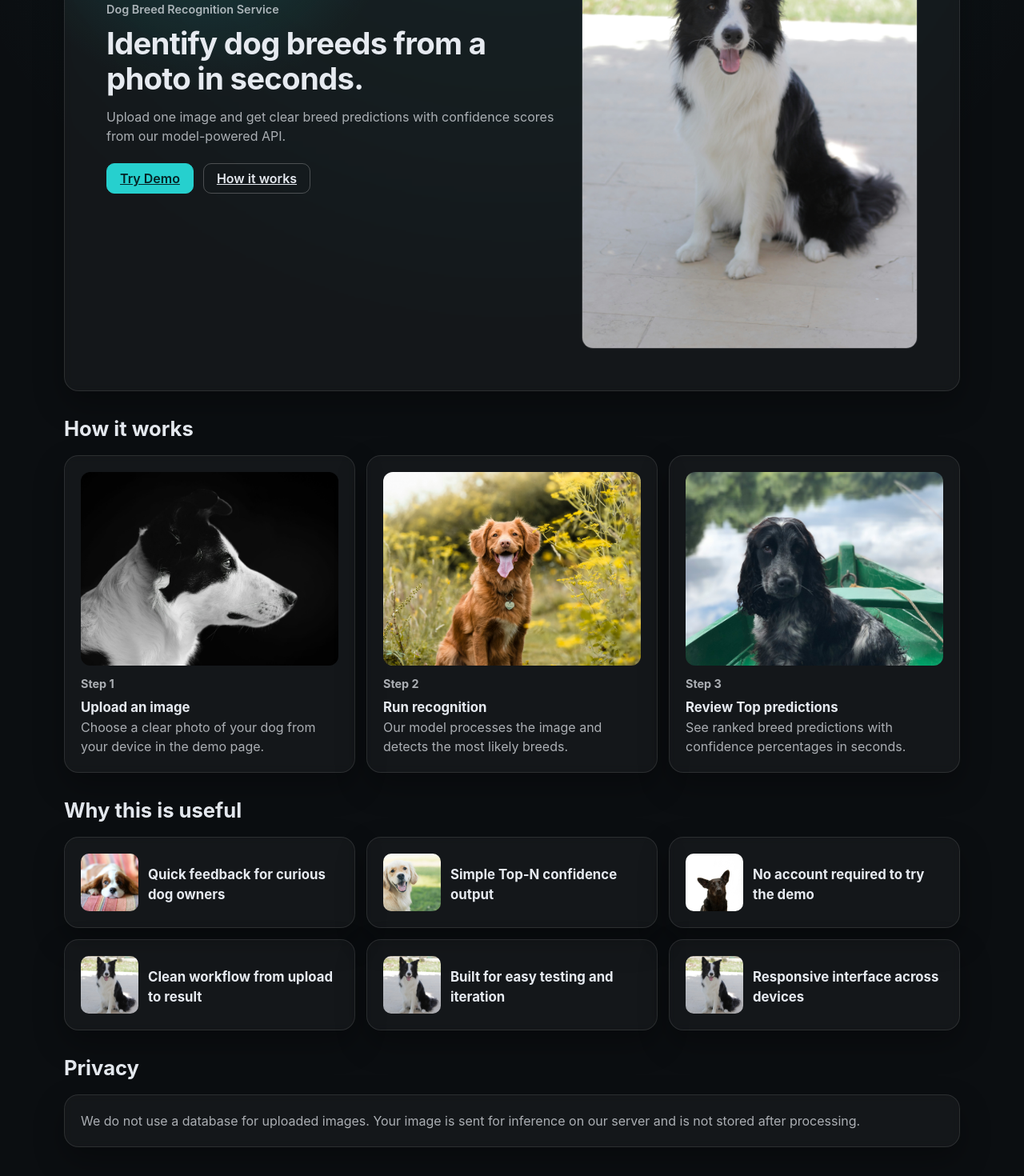
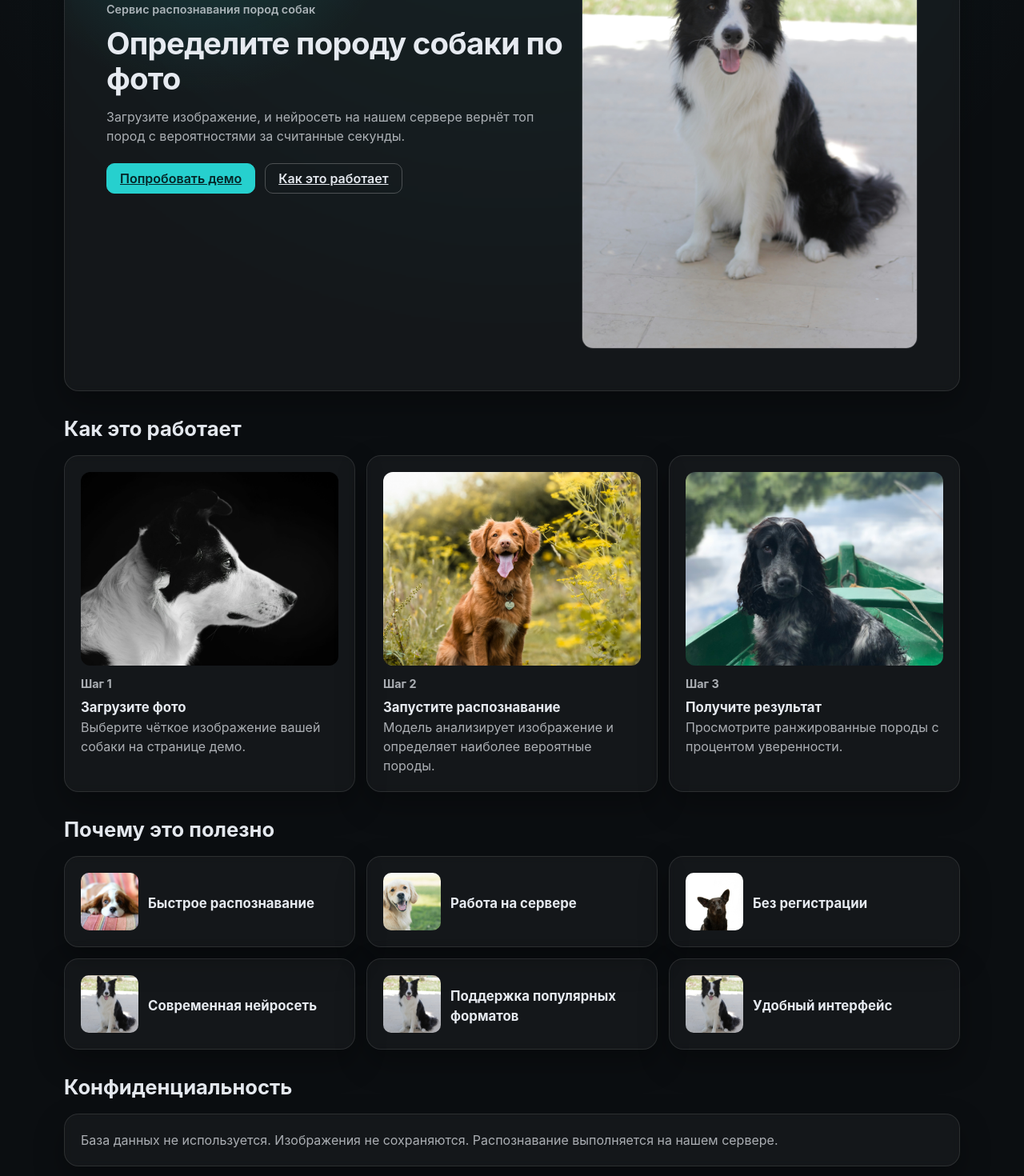
Before and after one commit to hazevisual/DogBreedPyAi, a React (Vite) app in the folder frontend/: page / in a window 1280 px wide. Shown: the part 340-1810 px from the top of the page at 80% size. Built offline with nearby package versions, Linux system fonts and the light colour scheme.

Commit message:
Translate frontend UI text to Russian

```diff
--- a/frontend/index.html
+++ b/frontend/index.html
@@ -1,9 +1,13 @@
 <!doctype html>
-<html lang="en">
+<html lang="ru">
   <head>
     <meta charset="UTF-8" />
     <meta name="viewport" content="width=device-width, initial-scale=1.0" />
-    <title>Dog Breed Recognition Service</title>
+    <title>Распознавание породы собаки по фото</title>
+    <meta
+      name="description"
+      content="Сервис распознавания породы собаки по изображению с использованием нейросети."
+    />
   </head>
   <body>
     <div id="root"></div>
--- a/frontend/src/pages/DemoPage.tsx
+++ b/frontend/src/pages/DemoPage.tsx
@@ -21,14 +21,14 @@ export default function DemoPage() {
 
     if (!file) {
       setState('error');
-      setErrorMessage('Please select an image file.');
+      setErrorMessage('Пожалуйста, выберите изображение.');
       setPredictions([]);
       return;
     }
 
     if (!file.type.startsWith('image/')) {
       setState('error');
-      setErrorMessage('Please select a valid image file.');
+      setErrorMessage('Нужен файл изображения (JPG, PNG, WebP).');
       setPredictions([]);
       return;
     }
@@ -47,53 +47,42 @@ export default function DemoPage() {
       });
 
       if (response.status !== 200) {
-        let message = 'Prediction failed.';
-
-        try {
-          const errorData = (await response.json()) as { message?: string };
-          if (errorData.message) {
-            message = errorData.message;
-          }
-        } catch {
-          // Keep default message when response JSON parsing fails.
-        }
-
         setState('error');
-        setErrorMessage(message);
+        setErrorMessage('Не удалось выполнить распознавание.');
         return;
       }
 
       const data = (await response.json()) as { predictions?: Prediction[] };
-      const sortedPredictions = [...(data.predictions ?? [])].sort(
-        (a, b) => b.score - a.score
-      );
+      const sortedPredictions = [...(data.predictions ?? [])].sort((a, b) => b.score - a.score);
 
       setPredictions(sortedPredictions);
       setState('success');
     } catch {
       setState('error');
-      setErrorMessage('Server is not available.');
+      setErrorMessage('Сервер недоступен.');
     }
   };
 
   return (
     <main className="demo-page">
       <div className="container">
-        <nav className="top-nav" aria-label="Demo navigation">
-          <p className="brand">Dog Breed AI</p>
+        <nav className="top-nav" aria-label="Навигация демо">
+          <p className="brand">Распознавание пород собак</p>
           <Link to="/" className="button button-secondary nav-demo-link">
-            Back to Home
+            Назад
           </Link>
         </nav>
 
         <section className="card-block demo-card">
-          <h1>Try the Demo</h1>
-          <p className="demo-subtitle">Upload a dog image and run recognition.</p>
+          <h1>Демо распознавания</h1>
+          <p className="demo-subtitle">Загрузите изображение собаки и запустите распознавание.</p>
 
           <label className="upload-zone" htmlFor="dog-image-upload">
-            <span className="upload-title">Choose an image</span>
-            <span className="upload-hint">PNG or JPG image, up to 5MB recommended.</span>
-            <span className="upload-file-name">{file ? file.name : 'No file selected yet'}</span>
+            <span className="upload-title">Выберите изображение</span>
+            <span className="upload-hint">
+              Поддерживаются форматы JPG, PNG, WebP. Максимальный размер — 5 МБ.
+            </span>
+            <span className="upload-file-name">{file ? file.name : 'Файл пока не выбран'}</span>
           </label>
 
           <input
@@ -108,14 +97,14 @@ export default function DemoPage() {
               if (!nextFile) {
                 setFile(null);
                 setState('error');
-                setErrorMessage('Please select an image file.');
+                setErrorMessage('Пожалуйста, выберите изображение.');
                 return;
               }
 
               if (!nextFile.type.startsWith('image/')) {
                 setFile(null);
                 setState('error');
-                setErrorMessage('Please select a valid image file.');
+                setErrorMessage('Нужен файл изображения (JPG, PNG, WebP).');
                 return;
               }
 
@@ -125,11 +114,16 @@ export default function DemoPage() {
             }}
           />
 
-          <button type="button" onClick={onRecognize} disabled={state === 'loading'} className="button button-primary">
-            {state === 'loading' ? 'Processing...' : 'Recognize'}
+          <button
+            type="button"
+            onClick={onRecognize}
+            disabled={state === 'loading'}
+            className="button button-primary"
+          >
+            {state === 'loading' ? 'Обработка...' : 'Распознать'}
           </button>
 
-          {state === 'loading' && <p className="status-text">Loading...</p>}
+          {state === 'loading' && <p className="status-text">Обработка...</p>}
 
           <div aria-live="polite" className="error-area">
             {state === 'error' && <p>{errorMessage}</p>}
@@ -137,8 +131,8 @@ export default function DemoPage() {
 
           <div className="results-area">
             {state === 'success' && (
-              <section className="result-card" aria-label="Prediction results">
-                <h2>Top predictions</h2>
+              <section className="result-card" aria-label="Результаты распознавания">
+                <h2>Результат</h2>
                 <ul>
                   {predictions.map((item, index) => (
                     <li key={`${item.label}-${index}`}>
--- a/frontend/src/pages/LandingPage.tsx
+++ b/frontend/src/pages/LandingPage.tsx
@@ -22,32 +22,32 @@ const getCardImage = (fallbackIndex: number) => cardImages[fallbackIndex] ?? her
 
 const howItWorksSteps = [
   {
-    title: 'Upload an image',
-    description: 'Choose a clear photo of your dog from your device in the demo page.',
+    title: 'Загрузите фото',
+    description: 'Выберите чёткое изображение вашей собаки на странице демо.',
     alt: 'Шаг 1: загрузка фото',
     image: getCardImage(0)
   },
   {
-    title: 'Run recognition',
-    description: 'Our model processes the image and detects the most likely breeds.',
+    title: 'Запустите распознавание',
+    description: 'Модель анализирует изображение и определяет наиболее вероятные породы.',
     alt: 'Шаг 2: распознавание',
     image: getCardImage(1)
   },
   {
-    title: 'Review Top predictions',
-    description: 'See ranked breed predictions with confidence percentages in seconds.',
+    title: 'Получите результат',
+    description: 'Просмотрите ранжированные породы с процентом уверенности.',
     alt: 'Шаг 3: результат',
     image: getCardImage(2)
   }
 ];
 
 const features = [
-  'Quick feedback for curious dog owners',
-  'Simple Top-N confidence output',
-  'No account required to try the demo',
-  'Clean workflow from upload to result',
-  'Built for easy testing and iteration',
-  'Responsive interface across devices'
+  'Быстрое распознавание',
+  'Работа на сервере',
+  'Без регистрации',
+  'Современная нейросеть',
+  'Поддержка популярных форматов',
+  'Удобный интерфейс'
 ].map((title, index) => ({
   title,
   image: getCardImage(index + howItWorksSteps.length)
@@ -57,27 +57,27 @@ export default function LandingPage() {
   return (
     <main className="landing-page">
       <div className="container">
-        <nav className="top-nav" aria-label="Main navigation">
-          <p className="brand">Dog Breed AI</p>
+        <nav className="top-nav" aria-label="Главная навигация">
+          <p className="brand">Распознавание пород собак</p>
           <Link to="/demo" className="button button-primary nav-demo-link">
-            Demo
+            Демо
           </Link>
         </nav>
 
         <section className="hero card-block">
           <div className="hero-content">
-            <p className="eyebrow">Dog Breed Recognition Service</p>
-            <h1>Identify dog breeds from a photo in seconds.</h1>
+            <p className="eyebrow">Сервис распознавания пород собак</p>
+            <h1>Определите породу собаки по фото</h1>
             <p className="hero-subtitle">
-              Upload one image and get clear breed predictions with confidence scores from our
-              model-powered API.
+              Загрузите изображение, и нейросеть на нашем сервере вернёт топ пород с
+              вероятностями за считанные секунды.
             </p>
             <div className="hero-actions">
               <Link to="/demo" className="button button-primary">
-                Try Demo
+                Попробовать демо
               </Link>
               <a href="#how-it-works" className="button button-secondary">
-                How it works
+                Как это работает
               </a>
             </div>
           </div>
@@ -87,7 +87,7 @@ export default function LandingPage() {
         </section>
 
         <section id="how-it-works" className="section">
-          <h2>How it works</h2>
+          <h2>Как это работает</h2>
           <div className="grid grid-3">
             {howItWorksSteps.map((step, index) => (
               <article key={step.title} className="card-block step-card">
@@ -96,7 +96,7 @@ export default function LandingPage() {
                     <img className="step-card-image" src={step.image.src} alt={step.alt} />
                   </div>
                 ) : null}
-                <p className="step-number">Step {index + 1}</p>
+                <p className="step-number">Шаг {index + 1}</p>
                 <h3>{step.title}</h3>
                 <p>{step.description}</p>
               </article>
@@ -105,7 +105,7 @@ export default function LandingPage() {
         </section>
 
         <section className="section">
-          <h2>Why this is useful</h2>
+          <h2>Почему это полезно</h2>
           <div className="grid grid-3">
             {features.map((feature) => (
               <article key={feature.title} className="card-block feature-card">
@@ -121,16 +121,16 @@ export default function LandingPage() {
         </section>
 
         <section className="section">
-          <h2>Privacy</h2>
+          <h2>Конфиденциальность</h2>
           <div className="card-block privacy-card">
             <p>
-              We do not use a database for uploaded images. Your image is sent for inference on
-              our server and is not stored after processing.
+              База данных не используется. Изображения не сохраняются. Распознавание выполняется
+              на нашем сервере.
             </p>
           </div>
         </section>
 
-        <footer className="landing-footer">© {new Date().getFullYear()} Dog Breed AI Demo</footer>
+        <footer className="landing-footer">© {new Date().getFullYear()} Демо распознавания пород собак</footer>
       </div>
     </main>
   );
```
